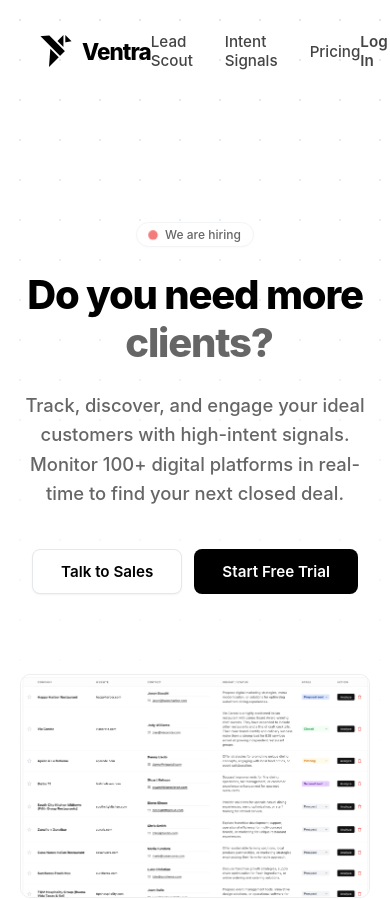
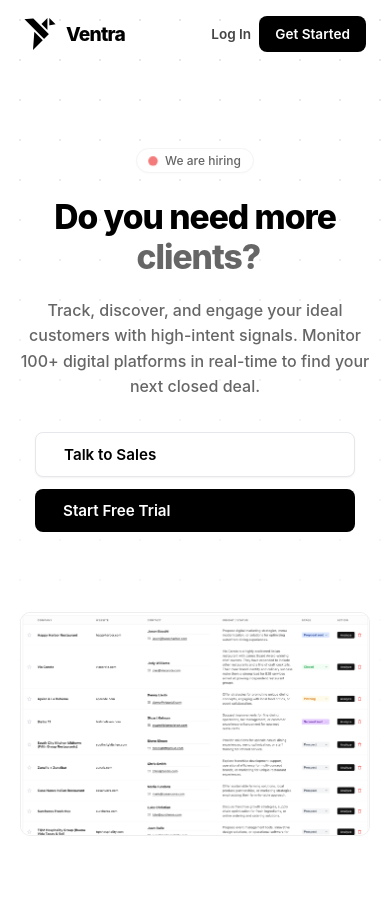
Before and after one commit to arsbux/tryventra, a Next.js app: page / in a window 390 px wide. Shown: the top 899 px of the page. Built offline with nearby package versions, Linux system fonts and the light colour scheme.

Commit message:
style: optimize landing and pricing pages for all screen sizes, focused on mobile

```diff
--- a/src/app/landing.module.css
+++ b/src/app/landing.module.css
@@ -625,21 +625,139 @@
   font-size: 0.9rem;
 }
 
-@media (max-width: 1000px) {
+/* Responsive Adjustments */
+@media (max-width: 1024px) {
+  .nav {
+    padding: 16px 24px;
+  }
+
+  .navLinks {
+    display: none;
+  }
+
+  .title {
+    font-size: 3rem;
+  }
 
   .featureGrid,
   .featureGrid.reverse {
     grid-template-columns: 1fr;
     text-align: center;
+    gap: 40px;
+  }
+
+  .featureContent h2 {
+    font-size: 2.2rem;
   }
 
   .illustrationContainer {
     flex-direction: column;
     height: auto;
     gap: 40px;
+    padding: 60px 0;
   }
 
   .flowSvg {
     display: none;
   }
+
+  .sourcesColumn,
+  .aiNode,
+  .resultCard {
+    width: 100%;
+    max-width: 400px;
+    margin: 0 auto;
+  }
 }
+
+@media (max-width: 768px) {
+  .hero {
+    padding: 80px 20px 60px;
+  }
+
+  .title {
+    font-size: 2.4rem;
+    margin-bottom: 20px;
+  }
+
+  .subtitle {
+    font-size: 1rem;
+    margin-bottom: 32px;
+  }
+
+  .ctaGroup {
+    flex-direction: column;
+    gap: 12px;
+    width: 100%;
+    max-width: 320px;
+    margin-left: auto;
+    margin-right: auto;
+  }
+
+  .featureSection {
+    padding: 80px 24px;
+  }
+
+  .featureContent h2 {
+    font-size: 1.8rem;
+  }
+
+  .featureContent p {
+    font-size: 1.05rem;
+  }
+
+  .footerTop {
+    flex-direction: column;
+    gap: 40px;
+    text-align: center;
+  }
+
+  .footerTop>div {
+    display: flex;
+    flex-direction: column;
+    align-items: center;
+  }
+
+  .footerLinks {
+    flex-direction: column;
+    gap: 32px;
+  }
+
+  .footerBottom {
+    flex-direction: column;
+    gap: 20px;
+    text-align: center;
+  }
+
+  .footerBottom>div {
+    justify-content: center;
+  }
+
+  .adoptersGrid {
+    gap: 24px;
+    padding: 0 20px;
+  }
+}
+
+@media (max-width: 480px) {
+  .title {
+    font-size: 2.1rem;
+  }
+
+  .logoText {
+    font-size: 1.2rem;
+  }
+
+  .authGroup {
+    gap: 8px;
+  }
+
+  .signUpBtn {
+    padding: 10px 16px;
+    font-size: 0.85rem;
+  }
+
+  .loginBtn {
+    font-size: 0.85rem;
+  }
+}
--- a/src/app/pricing/pricing.module.css
+++ b/src/app/pricing/pricing.module.css
@@ -232,18 +232,6 @@
     font-weight: 500;
 }
 
-@media (max-width: 1024px) {
-    .grid {
-        grid-template-columns: 1fr;
-        max-width: 400px;
-        gap: 32px;
-    }
-
-    .highlightCard {
-        order: -1;
-    }
-}
-
 /* Footer */
 .footer {
     padding: 100px 40px 60px;
@@ -289,3 +277,71 @@
 .footerNavLink:hover {
     color: #000;
 }
+
+/* Responsive Adjustments */
+@media (max-width: 1024px) {
+    .grid {
+        grid-template-columns: 1fr;
+        max-width: 440px;
+        gap: 32px;
+    }
+
+    .highlightCard {
+        order: -1;
+    }
+
+    .title {
+        font-size: 2.5rem;
+    }
+
+    .container {
+        padding: 40px 24px 80px;
+    }
+}
+
+@media (max-width: 768px) {
+    .nav {
+        padding: 20px 24px;
+    }
+
+    .title {
+        font-size: 2rem;
+    }
+
+    .tagline {
+        font-size: 0.95rem;
+    }
+
+    .footerTop {
+        flex-direction: column;
+        gap: 40px;
+        text-align: center;
+    }
+
+    .footerTop>div {
+        display: flex;
+        flex-direction: column;
+        align-items: center;
+    }
+
+    .footerLinks {
+        flex-direction: column;
+        gap: 32px;
+    }
+
+    .footerBottom {
+        flex-direction: column;
+        gap: 16px;
+        text-align: center;
+    }
+}
+
+@media (max-width: 480px) {
+    .title {
+        font-size: 1.8rem;
+    }
+
+    .price {
+        font-size: 2.5rem;
+    }
+}
--- a/src/components/AgentLiveDemo.module.css
+++ b/src/components/AgentLiveDemo.module.css
@@ -65,6 +65,12 @@
     padding: 8px 0;
     background: white;
     scroll-behavior: smooth;
+    /* Hide scrollbar for cleaner look on mobile */
+    scrollbar-width: none;
+}
+
+.feedList::-webkit-scrollbar {
+    display: none;
 }
 
 .feedItem {
@@ -159,14 +165,47 @@
     font-size: 0.9rem;
 }
 
-@media (max-width: 1000px) {
+@media (max-width: 1024px) {
     .container {
         grid-template-columns: 1fr;
         text-align: center;
-        gap: 40px;
+        gap: 60px;
     }
 
     .content {
         max-width: 100%;
+        margin: 0 auto;
+    }
+
+    .section {
+        padding: 80px 24px;
+    }
+
+    .title {
+        font-size: 2.5rem;
     }
 }
+
+@media (max-width: 768px) {
+    .title {
+        font-size: 2rem;
+    }
+
+    .description {
+        font-size: 1.1rem;
+    }
+
+    .feedList {
+        height: 300px;
+    }
+}
+
+@media (max-width: 480px) {
+    .title {
+        font-size: 1.8rem;
+    }
+
+    .section {
+        padding: 60px 20px;
+    }
+}
```
